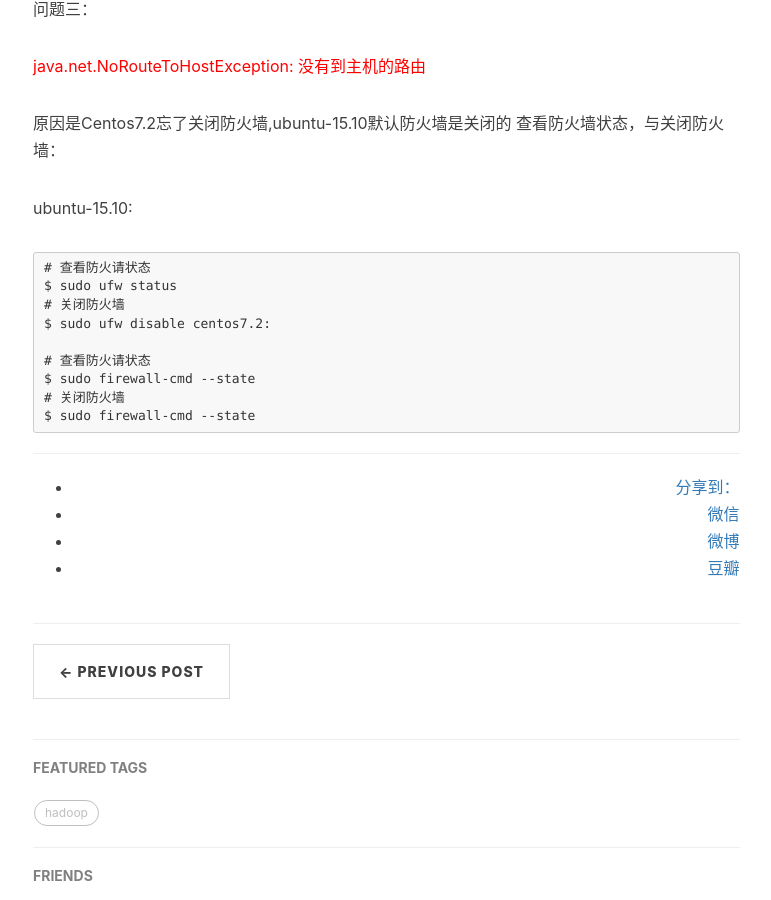
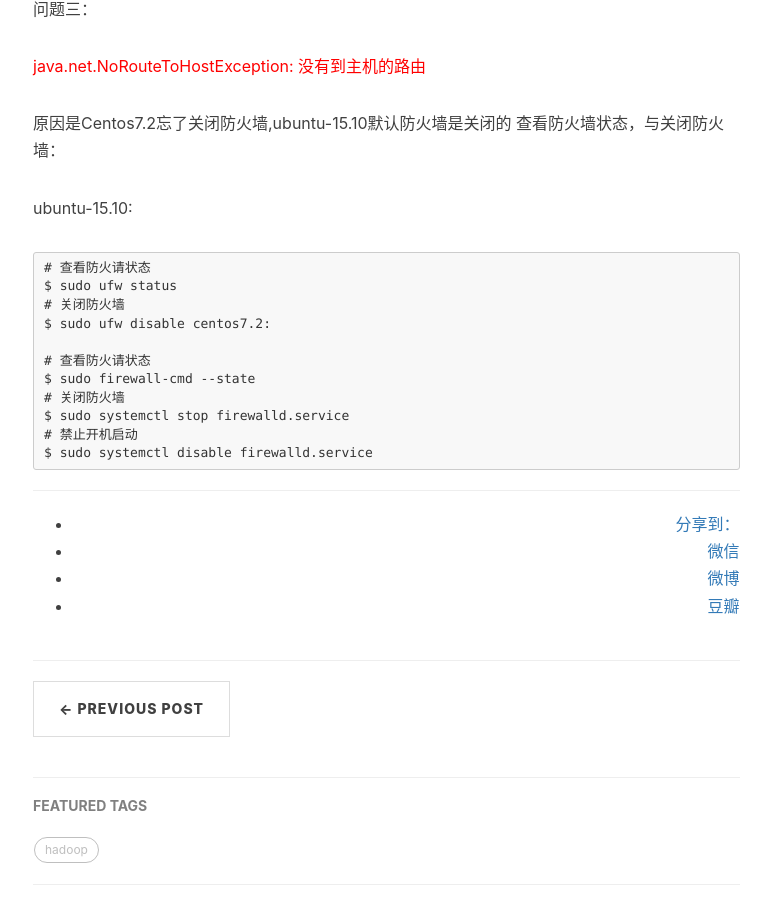
Before and after one commit to carmhuo/carmhuo.github.io, a Jekyll site: the page built from _posts/2016-04-17-Hadoop-集群配置.md, in a window 1280 px wide and 900 px high, scrolled down 9221 px. Shown: the whole window, without its empty margins (232-1003 px from the left). Built offline with Jekyll 4.4.1, drawn with Linux system fonts in a browser that asks for light colours; nearby versions of some CDN libraries; comment, search, counter and statistics services are not loaded.

Commit message:
Update 2016-04-17-Hadoop-集群配置.md

```diff
--- a/_posts/2016-04-17-Hadoop-集群配置.md
+++ b/_posts/2016-04-17-Hadoop-集群配置.md
@@ -385,4 +385,6 @@ centos7.2:
 	# 查看防火请状态
 	$ sudo firewall-cmd --state
 	# 关闭防火墙
-	$ sudo firewall-cmd --state
+	$ sudo systemctl stop firewalld.service
+	# 禁止开机启动
+	$ sudo systemctl disable firewalld.service
```
